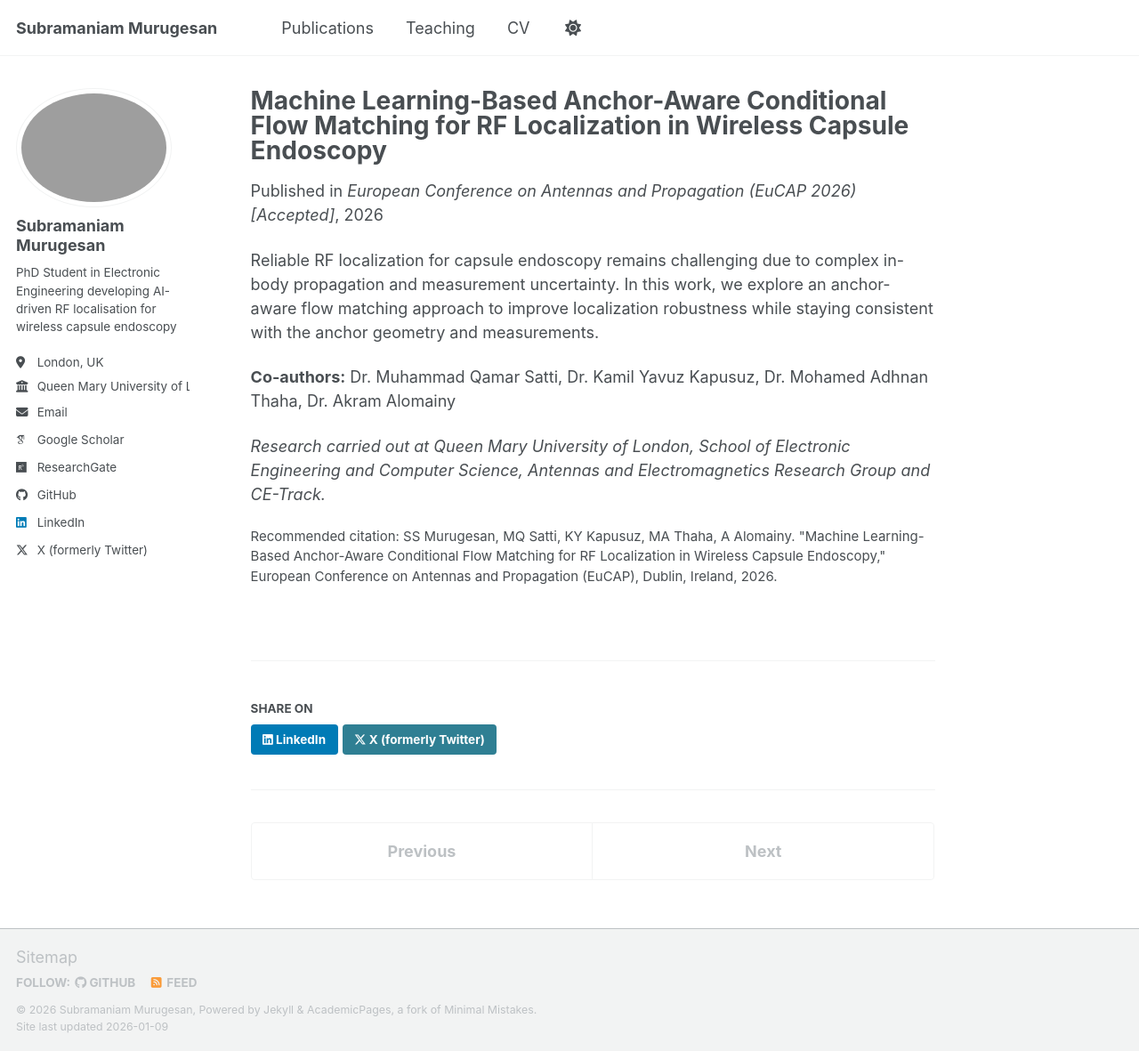
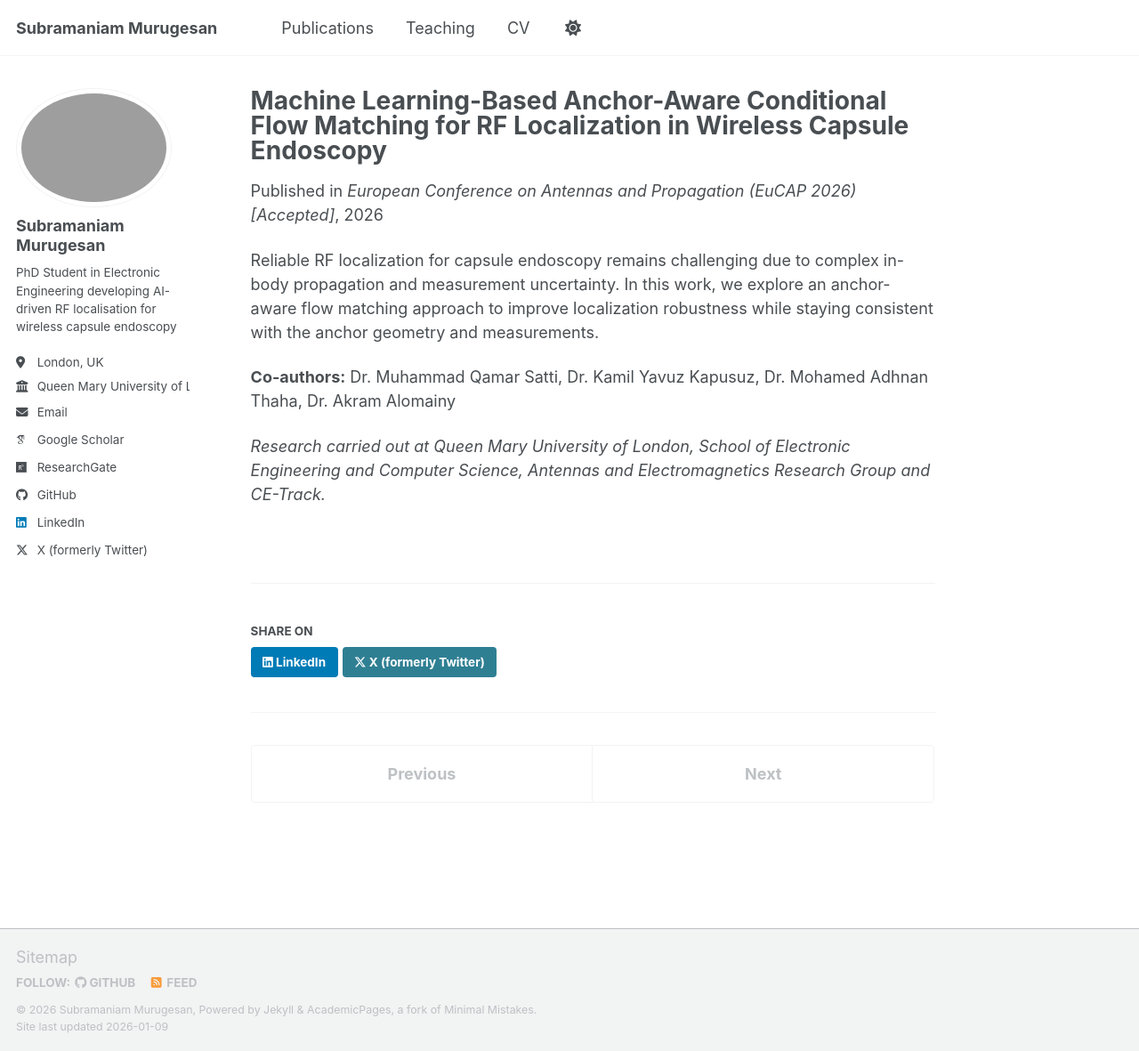
Before and after one commit to Subramaniam-dot/Subramaniam-dot.github.io, a Jekyll site: the page built from _publications/2026-eucap-rf-localization.md, in a window 1280 px wide and 1181 px high. Shown: the whole window at 89% size. Built offline with Jekyll 4.4.1, drawn with Linux system fonts in a browser that asks for light colours; some web fonts are replaced; a script bundle is joined from its source files by our own code; library files that are not in the unit come from our copies.

Commit message:
Remove citation from accepted paper (not published yet)
Co-Authored-By: Claude Opus 4.5 <noreply@anthropic.com>

```diff
--- a/_publications/2026-eucap-rf-localization.md
+++ b/_publications/2026-eucap-rf-localization.md
@@ -7,7 +7,6 @@ excerpt: 'An anchor-aware flow matching approach to improve RF localization robu
 date: 2026-03-01
 venue: 'European Conference on Antennas and Propagation (EuCAP 2026) [Accepted]'
 location: "Dublin, Ireland"
-citation: 'SS Murugesan, MQ Satti, KY Kapusuz, MA Thaha, A Alomainy. "Machine Learning-Based Anchor-Aware Conditional Flow Matching for RF Localization in Wireless Capsule Endoscopy," European Conference on Antennas and Propagation (EuCAP), Dublin, Ireland, 2026.'
 ---
 
 Reliable RF localization for capsule endoscopy remains challenging due to complex in-body propagation and measurement uncertainty. In this work, we explore an anchor-aware flow matching approach to improve localization robustness while staying consistent with the anchor geometry and measurements.
```
